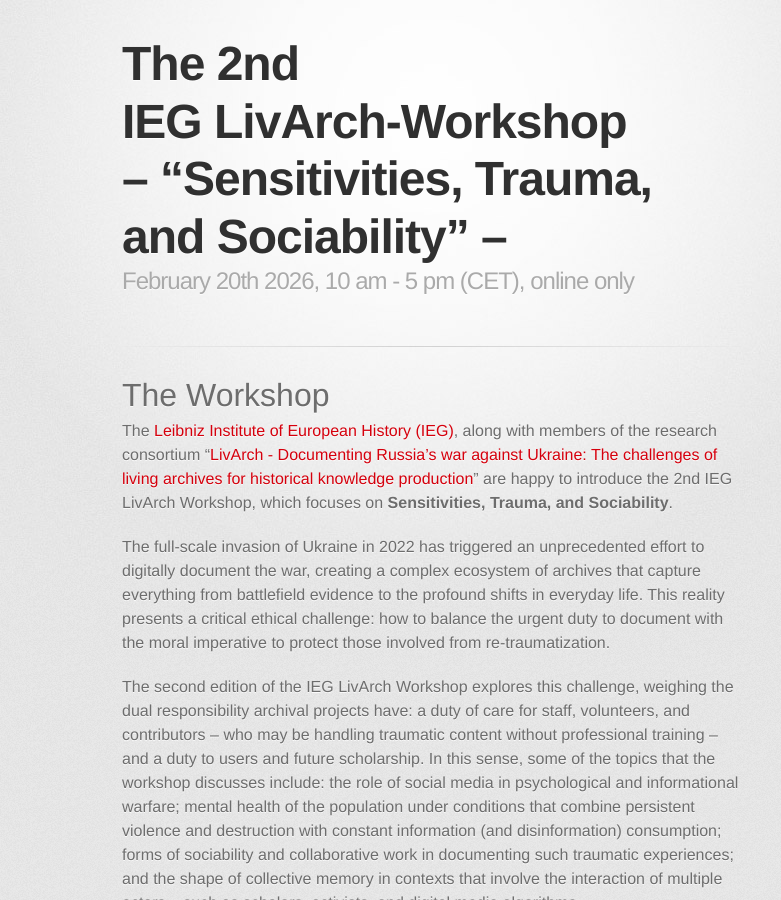
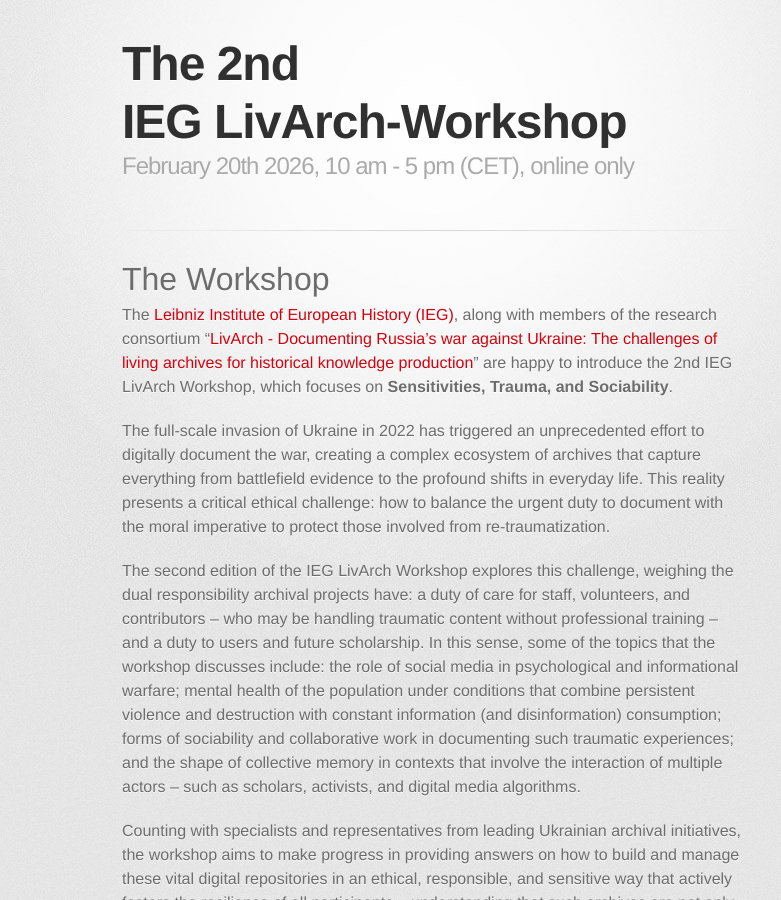
Before and after one commit to ieg-dhr/LivArch-Workshop_II, a Jekyll site: the page built from index.md, in a window 1280 px wide and 900 px high. Shown: the whole window, without its empty margins (208-989 px from the left). Built offline with Jekyll 4.4.1, drawn with Linux system fonts in a browser that asks for light colours; some web fonts are replaced.

Commit message:
Update _config.yml

```diff
--- a/_config.yml
+++ b/_config.yml
@@ -1,4 +1,4 @@
-title: The 2nd  <br> IEG LivArch-Workshop  <br>– “Sensitivities, Trauma, and Sociability” –
+title: The 2nd  <br> IEG LivArch-Workshop
 description: February 20th 2026, 10 am - 5 pm (CET), online only
 show_downloads: true
 google_analytics:
```
